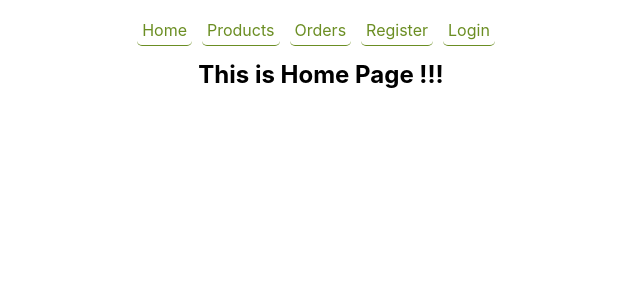
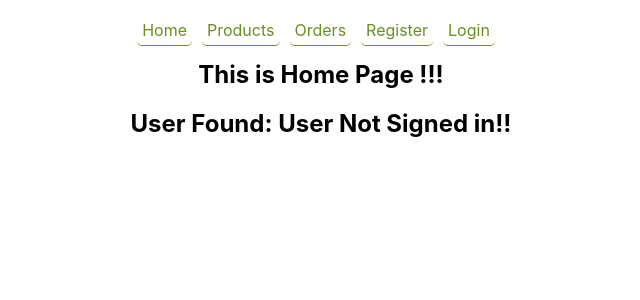
Before and after one commit to kamrul-dev/router-firebase-integration-2, a React (Create React App) app: page / in a window 1280 px wide. Shown: the top 300 px of the page, without its empty margins (319-959 px from the left). Built offline with nearby package versions, Linux system fonts and the light colour scheme; no server answers.

Commit message:
user info display in home and products page

```diff
--- a/src/Components/Home/Home.js
+++ b/src/Components/Home/Home.js
@@ -1,9 +1,16 @@
+import { getAuth } from 'firebase/auth';
 import React from 'react';
+import { useAuthState } from 'react-firebase-hooks/auth';
+import app from '../../Firebase/Firebase';
+
+const auth = getAuth(app);
 
 const Home = () => {
+    const [user] = useAuthState(auth);
     return (
         <div>
             <h2>This is Home Page !!!</h2>
+            <h2>User Found: {user?.displayName ? user.displayName : 'User Not Signed in!!'}</h2>
         </div>
     );
 };
--- a/src/Components/Products/Products.js
+++ b/src/Components/Products/Products.js
@@ -1,9 +1,16 @@
+import { getAuth } from 'firebase/auth';
 import React from 'react';
+import { useAuthState } from 'react-firebase-hooks/auth';
+import app from '../../Firebase/Firebase';
+
+const auth = getAuth(app);
 
 const Products = () => {
+    const [user] = useAuthState(auth);
     return (
         <div>
             <h2>This is product page !!</h2>
+            <h2>User Found: {user?.displayName ? user.displayName : 'User Not Signed in!!'}</h2>
         </div>
     );
 };
```
